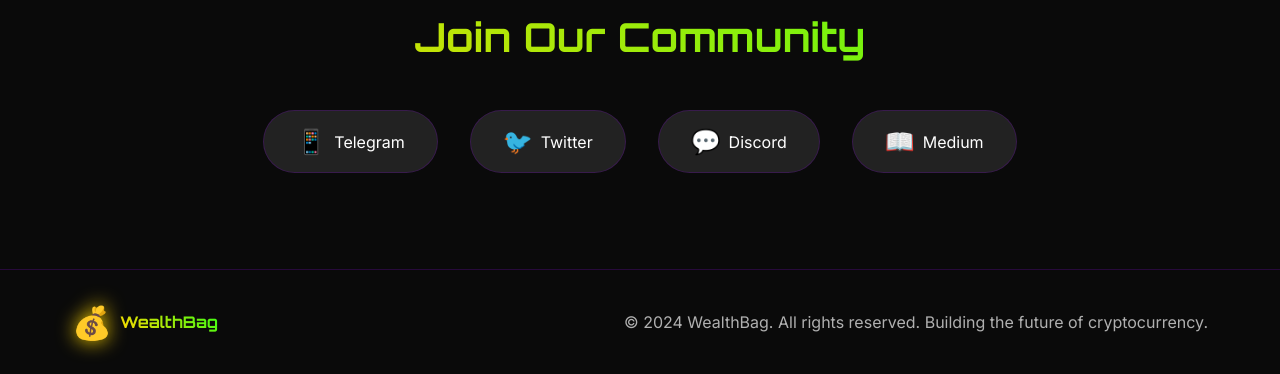
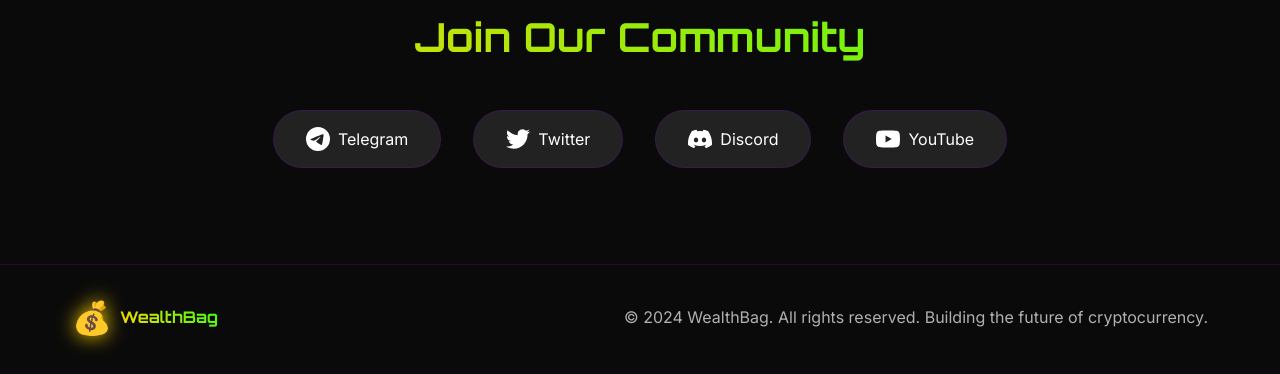
Before and after one commit to Vincenzo-Pennacchio/wtb-website, a PHP site: page / in a window 1280 px wide. Shown: the part 3743-4117 px from the top of the page. After the commit the page ends 4092 px from the top, so only its background shows below. Run offline with PHP 8.4, Linux system fonts and the light colour scheme.

Commit message:
Update social media icons to SVG format and enhance hover effects

```diff
--- a/assets/css/custom.css
+++ b/assets/css/custom.css
@@ -767,7 +767,13 @@
 }
 
 .social-icon {
-  font-size: 1.5rem;
+  width: 24px;
+  height: 24px;
+  transition: all 0.3s ease;
+}
+
+.social-link:hover .social-icon {
+  filter: drop-shadow(0 0 8px currentColor);
 }
 
 /* Footer */
--- a/index.html
+++ b/index.html
@@ -227,20 +227,28 @@
         <h2 class="section-title">Join Our Community</h2>
         <div class="social-links">
           <a href="#" class="social-link">
-            <span class="social-icon">📱</span>
+            <svg class="social-icon" viewBox="0 0 24 24" fill="currentColor" width="24" height="24">
+              <path d="M11.944 0A12 12 0 0 0 0 12a12 12 0 0 0 12 12 12 12 0 0 0 12-12A12 12 0 0 0 12 0a12 12 0 0 0-.056 0zm4.962 7.224c.1-.002.321.023.465.14a.506.506 0 0 1 .171.325c.016.093.036.306.02.472-.18 1.898-.962 6.502-1.36 8.627-.168.9-.499 1.201-.82 1.23-.696.065-1.225-.46-1.9-.902-1.056-.693-1.653-1.124-2.678-1.8-1.185-.78-.417-1.21.258-1.91.177-.184 3.247-2.977 3.307-3.23.007-.032.014-.15-.056-.212s-.174-.041-.249-.024c-.106.024-1.793 1.14-5.061 3.345-.48.33-.913.49-1.302.48-.428-.008-1.252-.241-1.865-.44-.752-.245-1.349-.374-1.297-.789.027-.216.325-.437.893-.663 3.498-1.524 5.83-2.529 6.998-3.014 3.332-1.386 4.025-1.627 4.476-1.635z"/>
+            </svg>
             <span>Telegram</span>
           </a>
           <a href="#" class="social-link">
-            <span class="social-icon">🐦</span>
+            <svg class="social-icon" viewBox="0 0 24 24" fill="currentColor" width="24" height="24">
+              <path d="M23.953 4.57a10 10 0 01-2.825.775 4.958 4.958 0 002.163-2.723c-.951.555-2.005.959-3.127 1.184a4.92 4.92 0 00-8.384 4.482C7.69 8.095 4.067 6.13 1.64 3.162a4.822 4.822 0 00-.666 2.475c0 1.71.87 3.213 2.188 4.096a4.904 4.904 0 01-2.228-.616v.06a4.923 4.923 0 003.946 4.827 4.996 4.996 0 01-2.212.085 4.936 4.936 0 004.604 3.417 9.867 9.867 0 01-6.102 2.105c-.39 0-.779-.023-1.17-.067a13.995 13.995 0 007.557 2.209c9.053 0 13.998-7.496 13.998-13.985 0-.21 0-.42-.015-.63A9.935 9.935 0 0024 4.59z"/>
+            </svg>
             <span>Twitter</span>
           </a>
           <a href="#" class="social-link">
-            <span class="social-icon">💬</span>
+            <svg class="social-icon" viewBox="0 0 24 24" fill="currentColor" width="24" height="24">
+              <path d="M20.317 4.37a19.791 19.791 0 0 0-4.885-1.515.074.074 0 0 0-.079.037c-.21.375-.444.864-.608 1.25a18.27 18.27 0 0 0-5.487 0 12.64 12.64 0 0 0-.617-1.25.077.077 0 0 0-.079-.037A19.736 19.736 0 0 0 3.677 4.37a.07.07 0 0 0-.032.027C.533 9.046-.32 13.58.099 18.057a.082.082 0 0 0 .031.057 19.9 19.9 0 0 0 5.993 3.03.078.078 0 0 0 .084-.028c.462-.63.874-1.295 1.226-1.994a.076.076 0 0 0-.041-.106 13.107 13.107 0 0 1-1.872-.892.077.077 0 0 1-.008-.128 10.2 10.2 0 0 0 .372-.292.074.074 0 0 1 .077-.01c3.928 1.793 8.18 1.793 12.062 0a.074.074 0 0 1 .078.01c.12.098.246.198.373.292a.077.077 0 0 1-.006.127 12.299 12.299 0 0 1-1.873.892.077.077 0 0 0-.041.107c.36.698.772 1.362 1.225 1.993a.076.076 0 0 0 .084.028 19.839 19.839 0 0 0 6.002-3.03.077.077 0 0 0 .032-.054c.5-5.177-.838-9.674-3.549-13.66a.061.061 0 0 0-.031-.03zM8.02 15.33c-1.183 0-2.157-1.085-2.157-2.419 0-1.333.956-2.419 2.157-2.419 1.21 0 2.176 1.096 2.157 2.42 0 1.333-.956 2.418-2.157 2.418zm7.975 0c-1.183 0-2.157-1.085-2.157-2.419 0-1.333.955-2.419 2.157-2.419 1.21 0 2.176 1.096 2.157 2.42 0 1.333-.946 2.418-2.157 2.418z"/>
+            </svg>
             <span>Discord</span>
           </a>
           <a href="#" class="social-link">
-            <span class="social-icon">📖</span>
-            <span>Medium</span>
+            <svg class="social-icon" viewBox="0 0 24 24" fill="currentColor" width="24" height="24">
+              <path d="M23.498 6.186a3.016 3.016 0 0 0-2.122-2.136C19.505 3.545 12 3.545 12 3.545s-7.505 0-9.377.505A3.017 3.017 0 0 0 .502 6.186C0 8.07 0 12 0 12s0 3.93.502 5.814a3.016 3.016 0 0 0 2.122 2.136c1.871.505 9.376.505 9.376.505s7.505 0 9.377-.505a3.015 3.015 0 0 0 2.122-2.136C24 15.93 24 12 24 12s0-3.93-.502-5.814zM9.545 15.568V8.432L15.818 12l-6.273 3.568z"/>
+            </svg>
+            <span>YouTube</span>
           </a>
         </div>
       </div>
```
